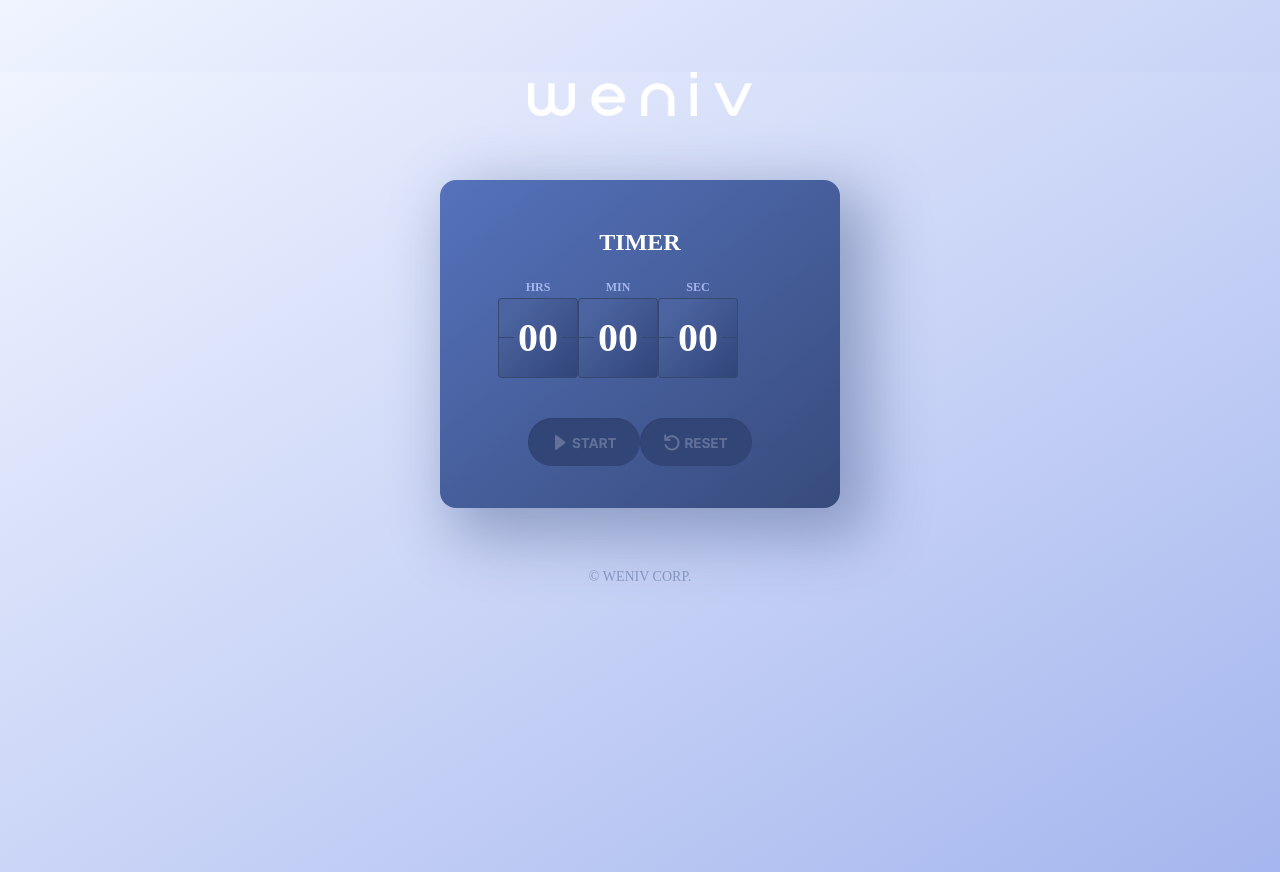
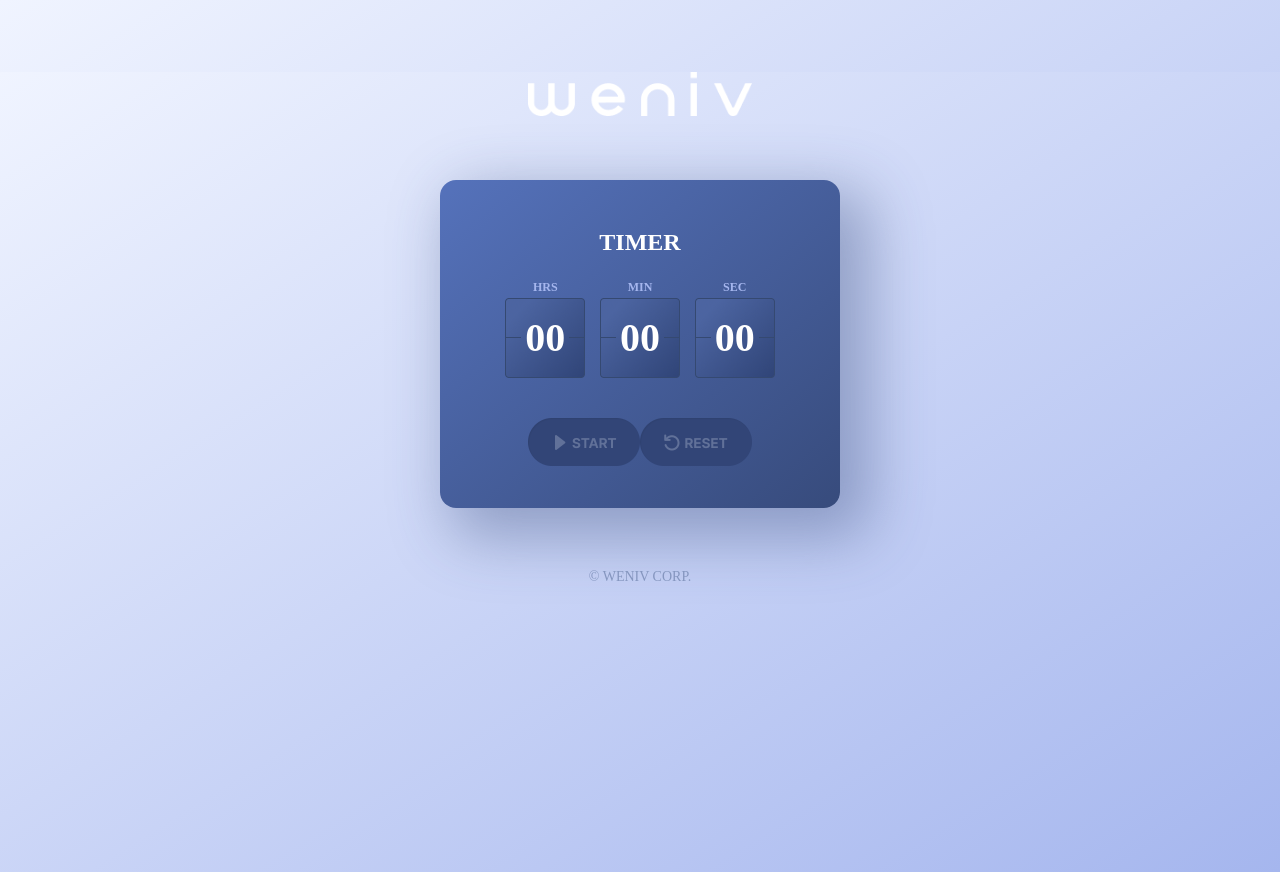
Before and after one commit to minkyeongJ/likelionFE2-test1, a plain HTML site: page index.html in a window 1280 px wide. Drawn offline with Linux system fonts and the light colour scheme; a web font is replaced by a local one.

Commit message:
Feat: css 수정

```diff
--- a/style.css
+++ b/style.css
@@ -61,7 +61,9 @@ html, body{
 } */
 
 .section-timers{
-    display: flex
+    display: flex;
+    justify-content: center;
+    justify-content: space-around;
 }
 
 [class*='timers-'] h1{
```
